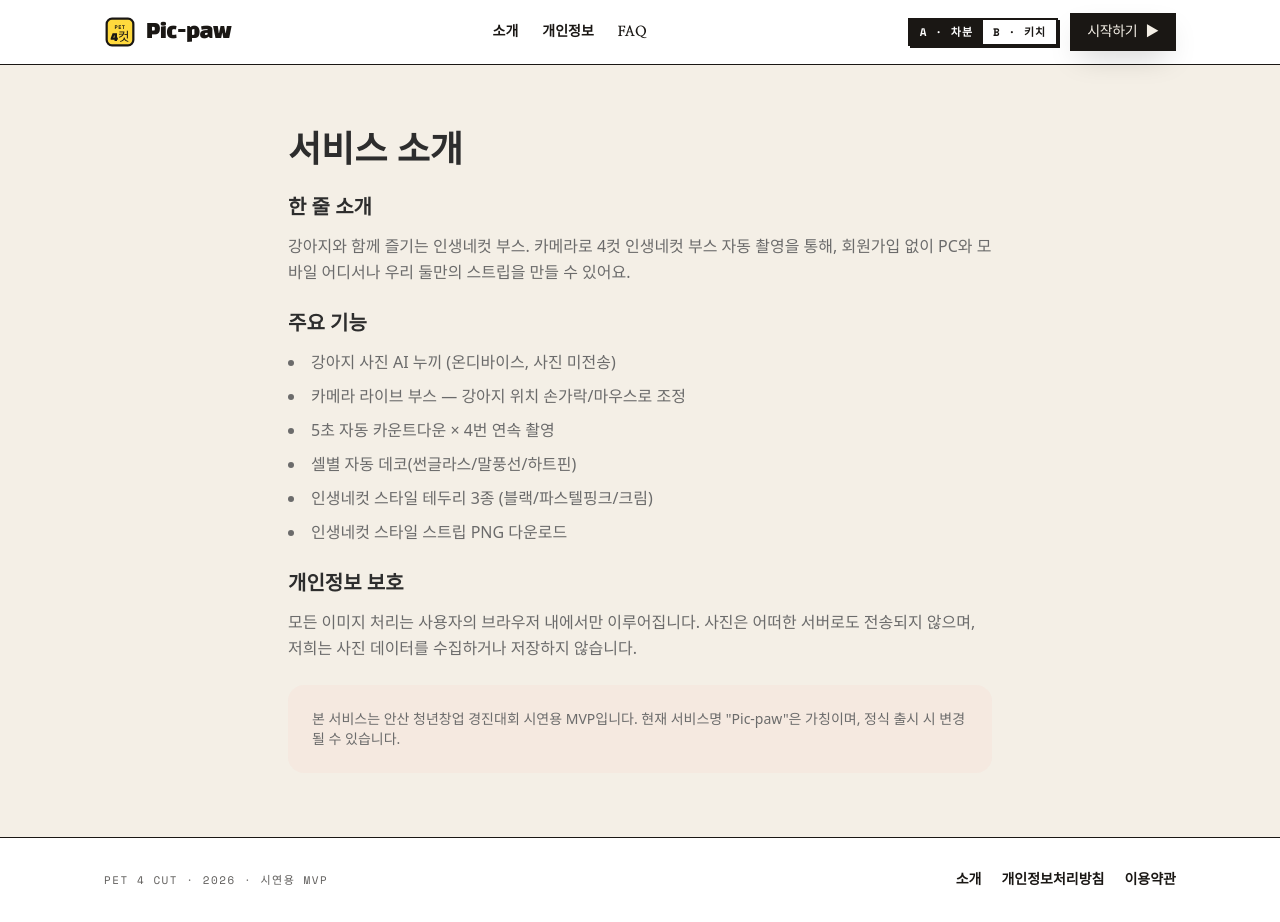
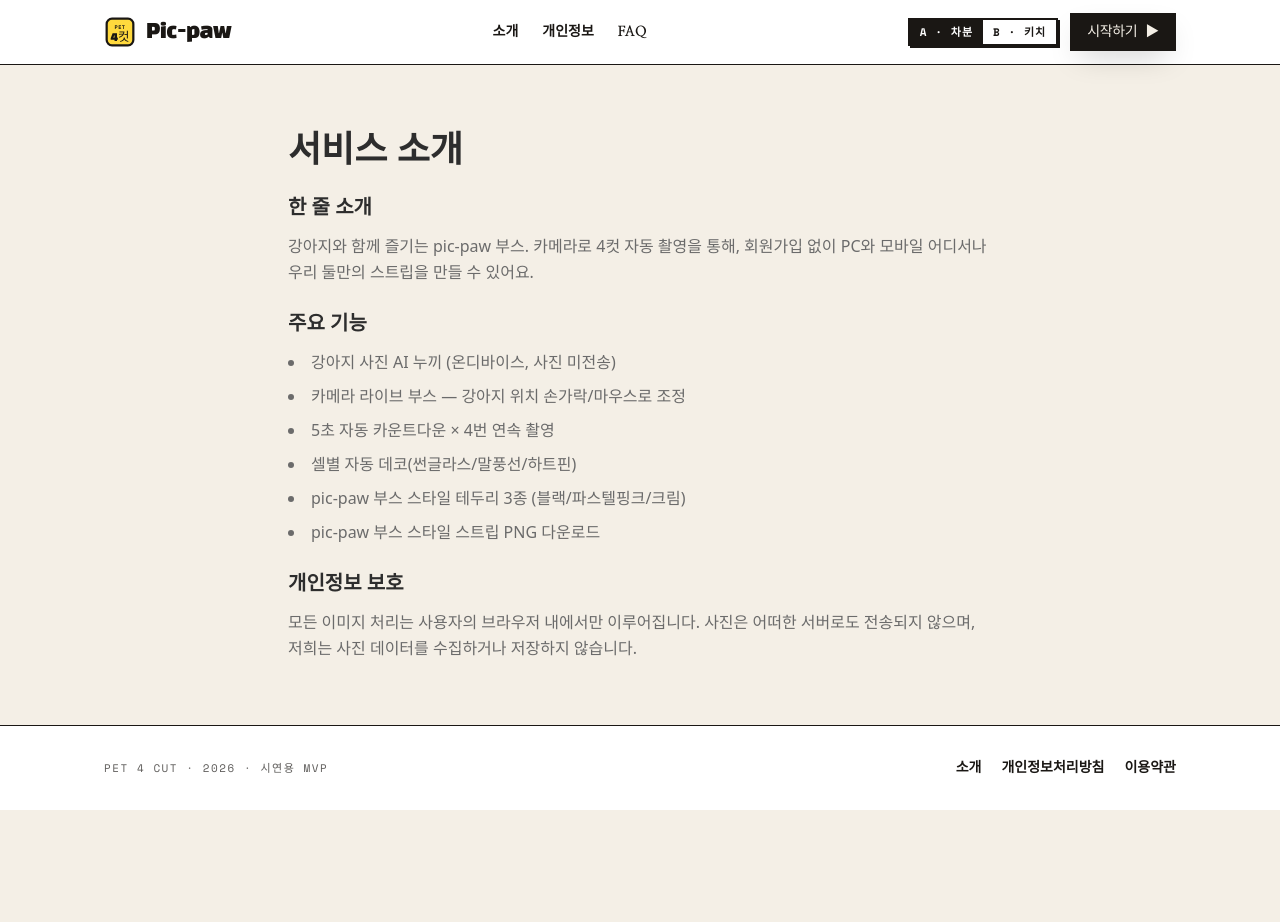
Before and after one commit to jaein1993/pic_paw, a Next.js app: page /about in a window 1280 px wide. After the commit the page ends 810 px from the top, so only its background shows below. Built offline with nearby package versions, Linux system fonts and the light colour scheme; a web font is replaced by a local one.

Commit message:
가칭 텍스트를 pic-paw 브랜드로 정리

```diff
--- a/src/app/_components/HeroSection.tsx
+++ b/src/app/_components/HeroSection.tsx
@@ -23,7 +23,7 @@ export function HeroSection() {
           </span>
 
           <h1 className="font-head font-extrabold text-ink leading-[0.95] tracking-[-0.04em] mb-6 text-[56px] sm:text-[72px] lg:text-[88px]">
-            너랑 나랑,<br />
+            pic-paw,<br />
             오늘의<br />
             <span className="relative inline-block">
               네 컷
--- a/src/app/about/page.tsx
+++ b/src/app/about/page.tsx
@@ -12,7 +12,7 @@ export default function AboutPage() {
           <section>
             <h2 className="text-xl font-bold text-text-primary mb-3">한 줄 소개</h2>
             <p>
-              강아지와 함께 즐기는 인생네컷 부스. 카메라로 4컷 인생네컷 부스 자동 촬영을 통해,
+              강아지와 함께 즐기는 pic-paw 부스. 카메라로 4컷 자동 촬영을 통해,
               회원가입 없이 PC와 모바일 어디서나 우리 둘만의 스트립을 만들 수 있어요.
             </p>
           </section>
@@ -24,8 +24,8 @@ export default function AboutPage() {
               <li>카메라 라이브 부스 — 강아지 위치 손가락/마우스로 조정</li>
               <li>5초 자동 카운트다운 × 4번 연속 촬영</li>
               <li>셀별 자동 데코(썬글라스/말풍선/하트핀)</li>
-              <li>인생네컷 스타일 테두리 3종 (블랙/파스텔핑크/크림)</li>
-              <li>인생네컷 스타일 스트립 PNG 다운로드</li>
+              <li>pic-paw 부스 스타일 테두리 3종 (블랙/파스텔핑크/크림)</li>
+              <li>pic-paw 부스 스타일 스트립 PNG 다운로드</li>
             </ul>
           </section>
 
@@ -37,12 +37,6 @@ export default function AboutPage() {
             </p>
           </section>
 
-          <section className="bg-brand-primary/5 rounded-2xl p-6">
-            <p className="text-sm text-text-secondary">
-              본 서비스는 안산 청년창업 경진대회 시연용 MVP입니다. 현재 서비스명 "Pic-paw"은
-              가칭이며, 정식 출시 시 변경될 수 있습니다.
-            </p>
-          </section>
         </div>
       </main>
       <Footer />
--- a/src/app/editor/_components/Step2_BackgroundChoice.tsx
+++ b/src/app/editor/_components/Step2_BackgroundChoice.tsx
@@ -27,7 +27,7 @@ export function Step2_BackgroundChoice() {
       <header>
         <h2 className="text-xl font-bold text-text-primary">카메라 준비</h2>
         <p className="text-text-secondary text-sm mt-1">
-          인생네컷 부스에 입장합니다. 카메라 권한이 필요해요.
+          pic-paw 부스에 입장합니다. 카메라 권한이 필요해요.
         </p>
       </header>
 
--- a/src/app/layout.tsx
+++ b/src/app/layout.tsx
@@ -3,9 +3,8 @@ import { ThemeSync } from "@/shared/hooks/useTheme";
 import "./globals.css";
 
 export const metadata: Metadata = {
-  title: "Pic-paw — 너랑 나랑, 어디서나 언제까지나",
-  description:
-    "반려동물 사진을 AI로 합성하는 반응형 웹 서비스 (Pic-paw 가칭, 시연용 MVP)",
+  title: "Pic-paw — 어디서나 언제까지나",
+  description: "반려동물 사진을 AI로 합성하는 반응형 웹 서비스",
 };
 
 export const viewport: Viewport = {
```
